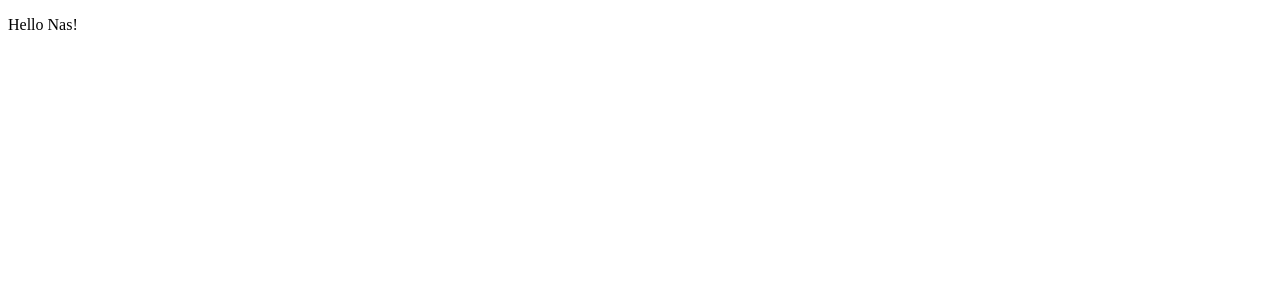
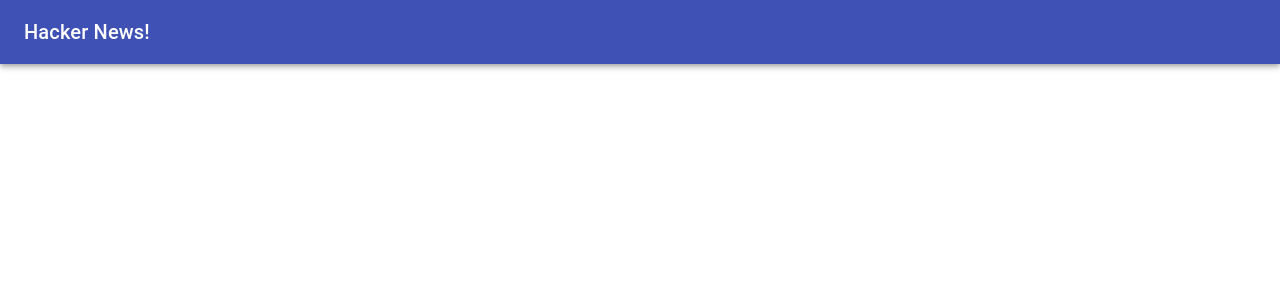
Before and after one commit to loxator/hackernews-list, a React (Create React App) app: page / in a window 1280 px wide. Shown: the top 300 px of the page. Built offline with nearby package versions, Linux system fonts and the light colour scheme.

Commit message:
Set up layout and add a temporary Header

```diff
--- a/public/index.html
+++ b/public/index.html
@@ -12,7 +12,7 @@
 
     <title>Hacker News</title>
   </head>
-  <body>
+  <body style="margin: 0">
     <noscript>You need to enable JavaScript to run this app.</noscript>
     <div id="root"></div>
   </body>
--- a/src/components/App/App.js
+++ b/src/components/App/App.js
@@ -1,5 +1,20 @@
 import React from "react";
+import Grid from "@material-ui/core/Grid";
+import TopNav from "../TopNav/TopNav";
 
-const App = () => <p>Hello Nas!</p>;
+const App = () => {
+  return (
+    <Grid container direction="column">
+      <TopNav />
+      <Grid item container>
+        <Grid item xs={0} sm={2} />
+        <Grid item xs={12} sm={8}>
+
+        </Grid>
+        <Grid item xs={0} sm={2} />
+      </Grid>
+    </Grid>
+  );
+};
 
 export default App;
--- /dev/null
+++ b/src/components/TopNav/TopNav.jsx
@@ -0,0 +1,35 @@
+import React from "react";
+
+import { makeStyles } from "@material-ui/core/styles";
+import AppBar from "@material-ui/core/AppBar";
+import Toolbar from "@material-ui/core/Toolbar";
+import Typography from "@material-ui/core/Typography";
+
+const useStyles = makeStyles((theme) => ({
+  wrapper: {
+    background: "teal",
+  },
+  linkContainer: { flexGrow: 1, margin: "auto" },
+  logoContainer: { flexGrow: 1, flexBasis: "75%" },
+  listStyle: {
+    display: "flex",
+    listStyle: "none",
+    justifyContent: "space-around",
+    color: "#fff",
+  },
+}));
+
+const TopNav = () => {
+  const classes = useStyles();
+  return (
+    <AppBar position="static">
+      <Toolbar>
+        <Typography variant="h6" className={classes.title}>
+          Hacker News!
+        </Typography>
+      </Toolbar>
+    </AppBar>
+  );
+};
+
+export default TopNav;
```
